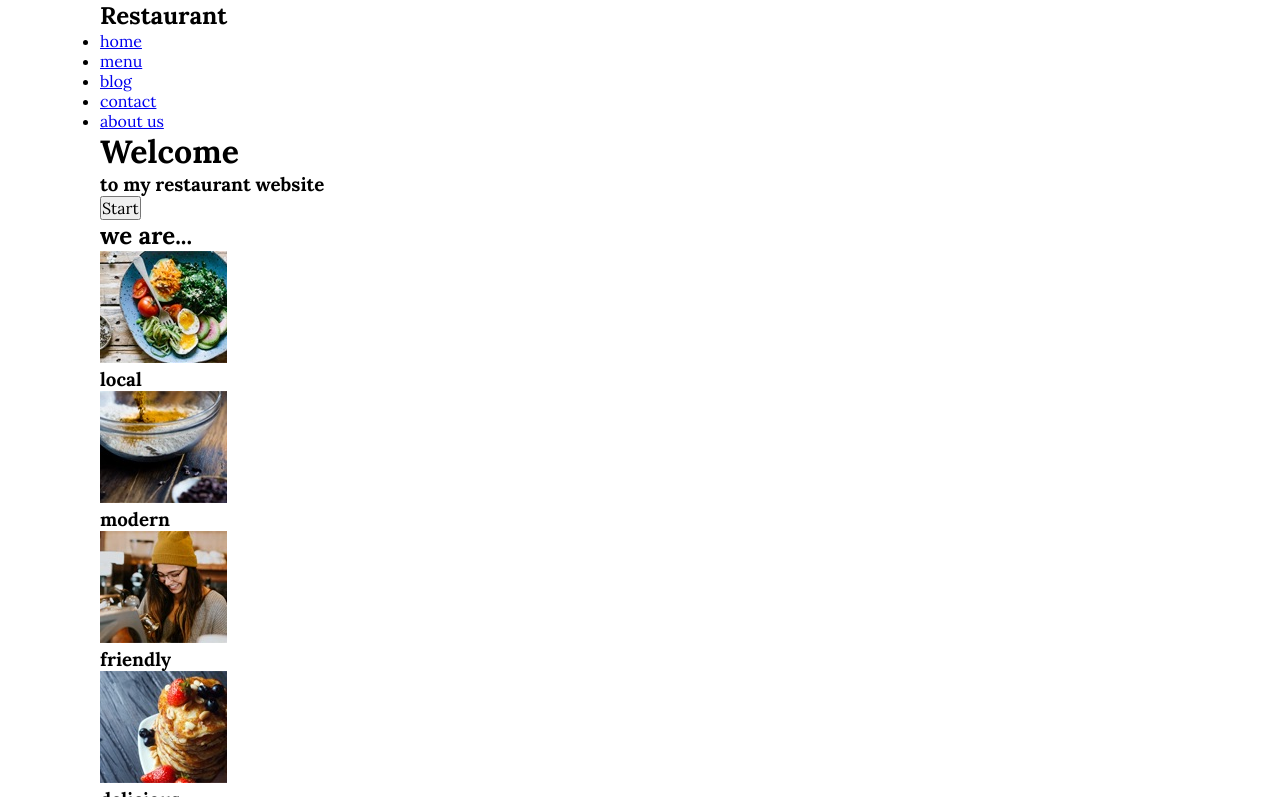
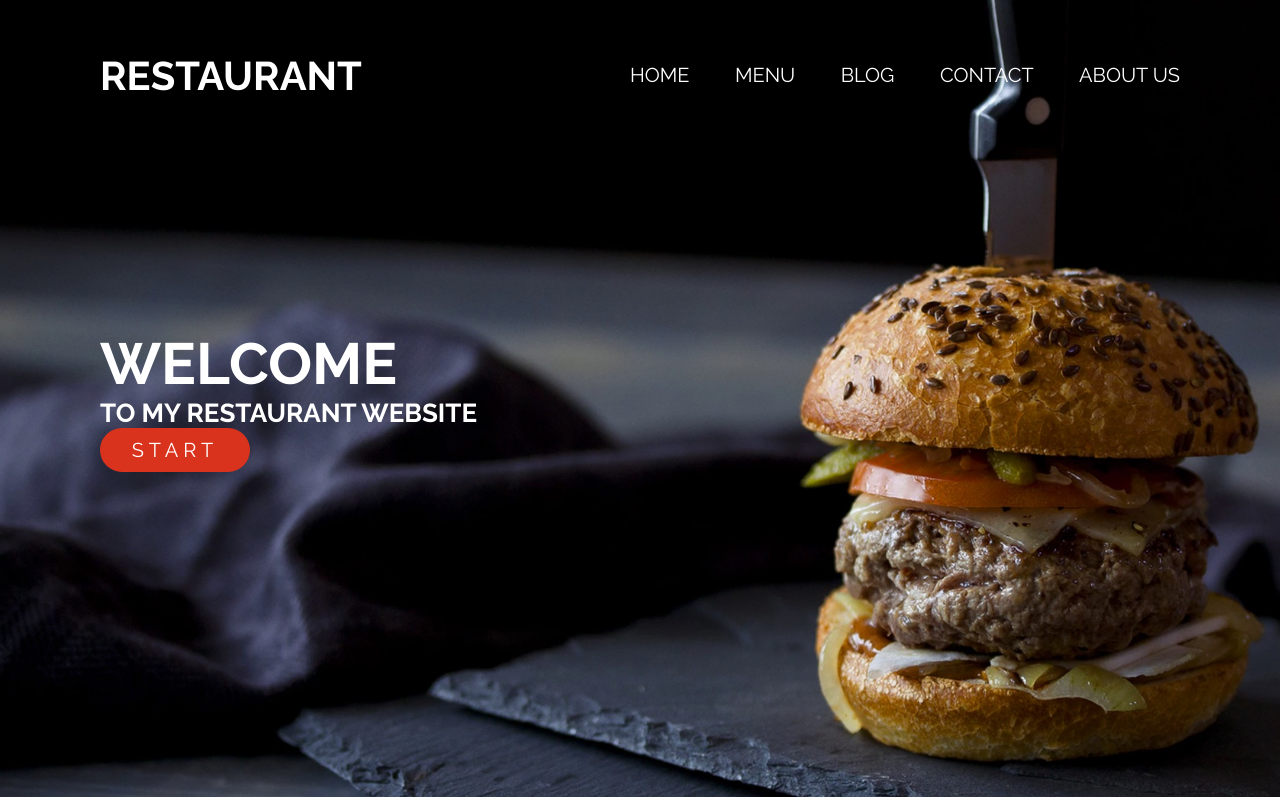
Before and after one commit to benkelly0/BenedictKellyProject2, a plain HTML site: page index.html in a window 1280 px wide. Shown: the top 797 px of the page. Drawn offline with nearby package versions, Linux system fonts and the light colour scheme.

Commit message:
finished header

```diff
--- a/index.html
+++ b/index.html
@@ -12,12 +12,12 @@
 </head>
 <body>
 
-    <header class="wrapper header">
+    <header class="header">
         <a href="#main" class="skiplink">Go to main content</a>
-        <div>
+        <div class="wrapper headerFlex flex">
             <h2 class="heading2 heading2--header">Restaurant</h2>
             <nav class="nav nav--header">
-                <ul class="nav_ul nav_ul--header">
+                <ul class="nav_ul nav_ul--header flex">
                     <li class="nav_ul_li nav_ul_li--header">
                         <a class="nav_ul_li_link nav_ul_li_link--header" href="#">home</a>
                     </li>
@@ -36,18 +36,18 @@
                 </ul>
             </nav>
         </div>
-        <div>
+        <div class="wrapper header2 flex">
             <h1 class="heading1 heading1--header">Welcome</h1>
             <h3 class="heading3 heading3--header">to my restaurant website</h3>
-            <button class="button button--red">Start</button>
+            <button class="button button--red button--header">Start</button>
         </div>
     </header>
 
     <main id="main">
         <section class="wrapper section section--about">
             <h2 class="heading2 heading2--about">we are...</h2>
-            <div class="aboutContent">
-                <div class="aboutContent1">
+            <div class="aboutContent flex">
+                <div class="aboutContent1 flex">
                     <figure class="aboutContent1_fig">
                         <img class="aboutContent1_fig_img" src="assets/image-2.jpeg" alt="Photo of a plate of food on a table">
                         <figcaption class="aboutContent1_fig_cap">
@@ -94,7 +94,7 @@
 
         <section class="wrapper section section--services">
             <h2 class="services_heading heading2">Services</h2>
-            <div class="servicesContent">
+            <div class="servicesContent flex">
                 <div class="servicesContent_text">
                     <h3 class="servicesContent_text_heading heading3">custom catering</h3>
                     <p class="servicesContent_text_text text">Lorem ipsum dolor sit amet, consectetur adipisicing elit, sed do eiusmod tempor incididunt ut labore et dolore magna aliqua.
@@ -130,7 +130,7 @@
 
         <section class="section section--events">
             <h2 class="sectionEvents_heading heading2">events</h2>
-            <div class="eventsContent">
+            <div class="eventsContent flex">
                 <figure class="eventsContent_fig">
                     <img class="eventsContent_fig_img" src="assets/image-9.jpeg" alt="Photo of a burger and chips">
                 </figure>
@@ -159,7 +159,7 @@
             </div>
         </section>
 
-        <section class="section section--icons">
+        <section class="section section--icons flex">
             <div class="iconsContent">
                 <span class="iconsContent_icons"><i></i></span>
                 <h3 class="iconsContent_heading heading3">16</h3>
@@ -184,7 +184,7 @@
 
         <section class="wrapper section section--blog">
             <h2 class="sectionBlog_heading heading2">our blog</h2>
-            <div class="blogContent">
+            <div class="blogContent flex">
                 <figure class="blogContent_fig">
                     <img class="blogContent_fig_img" src="assets/image-12.jpeg" alt="Photo of a steak">
                     <figcaption class="blogContent_fig_cap">
@@ -224,7 +224,7 @@
                 </li>
             </ul>
         </nav>
-        <section class="wrapper section section--footer1">
+        <section class="wrapper section section--footer1 flex">
             <div class="footer1Content">
                 <h3 class="footer1Content_heading heading3">Contact</h3>
                 <a class="footer1Content_link" href="#"><i></i>info@hackeryou.com</a>
@@ -275,7 +275,7 @@
                 <div class="footer2Content">
                     <h2 class="footer2Content_heading heading2">restaurant</h2>
                     <nav class="nav nav--footer">
-                        <ul class="nav_ul nav_ul--footer">
+                        <ul class="nav_ul nav_ul--footer flex">
                             <li class="nav_ul_li nav_ul_li--footer">
                                 <a class="nav_ul_li_link nav_ul_li_link--footer" href="#">home</a>
                             </li>
--- a/styles/partials/_general.scss
+++ b/styles/partials/_general.scss
@@ -34,8 +34,67 @@ body{
 	font-size: 1.6rem;
 }
 
+li{
+    list-style-type: none;
+}
+
+a{
+    text-decoration: none;
+}
+
 .wrapper{
 	max-width: 1080px;
 	width: 95%;
 	margin: 0 auto;
 }
+
+.flex{
+    display: flex;
+}
+
+.heading1,
+.heading2,
+.heading3{
+    font-family: 'Raleway', sans-serif;
+    text-transform: uppercase;
+}
+
+.heading1{
+    font-size: 5.8rem;
+}
+
+.heading2{
+    font-size: 4rem;
+}
+
+.heading3{
+    font-size: 2.6rem;
+}
+
+.heading4{
+    font-family: 'Raleway', sans-serif;
+    font-size: 2rem;
+}
+
+.nav_ul_li_link,
+.button{
+    color: #ffffff;
+    font-family: 'Raleway', sans-serif;
+    font-size: 2rem;
+    text-transform: uppercase;
+}
+
+.button{
+    padding: 10px 30px;
+    border: none;
+    border-radius: 30px;
+    letter-spacing: 5px;
+}
+
+.button--red{
+    background: #da331d;
+}
+
+.button--black{
+    background: #2a2a2a;
+}
--- a/styles/partials/_header.scss
+++ b/styles/partials/_header.scss
@@ -0,0 +1,36 @@
+.header{
+    background-image: url(../assets/image-1.jpeg);
+	background-repeat: no-repeat;
+	background-size: cover;
+    background-position: bottom;
+    min-height: 100vh;
+    color: #ffffff;
+}
+
+.headerFlex{
+    justify-content: space-between;
+    flex-wrap: wrap;
+    min-height: 150px;
+    align-items: center;
+}
+
+.nav--header{
+    flex-basis: 550px;
+}
+
+.nav_ul--header{
+    flex-wrap: wrap;
+    justify-content: space-between;
+    min-height: 100%;
+    align-items: center;
+}
+
+.header2{
+    flex-direction: column;
+    min-height: 500px;
+    justify-content: center;
+}
+
+.button--header{
+    max-width: 150px;
+}
```
Also changed, not shown: styles/styles.css.
